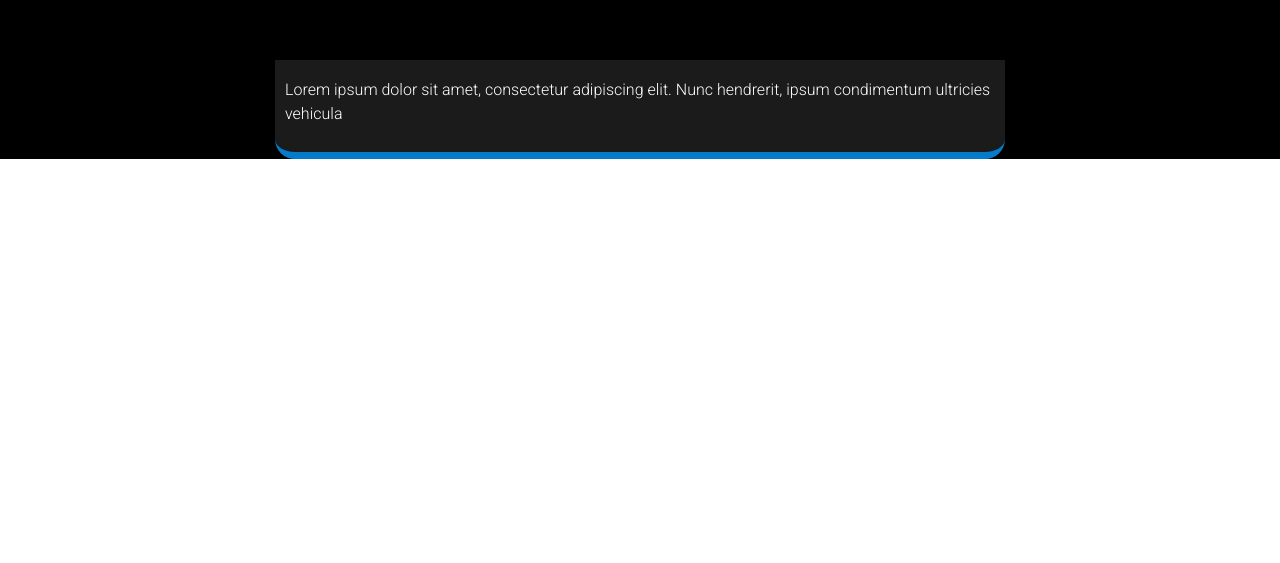
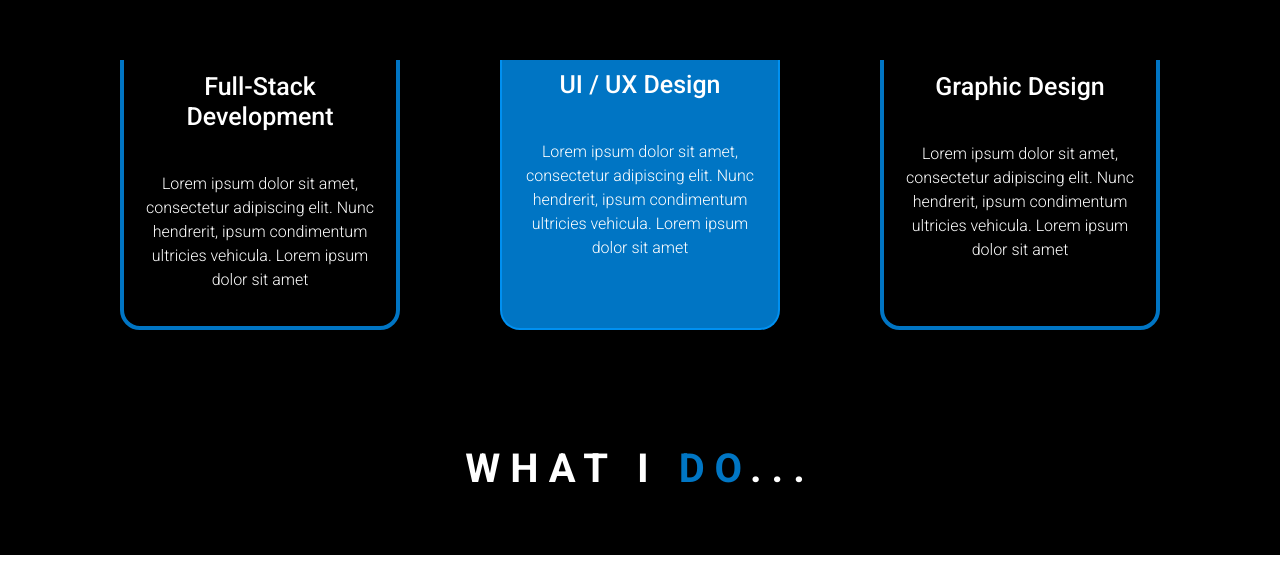
Before and after one commit to Ruchirakavinda/React-Portfolio, a React (Create React App) app: page /about in a window 1280 px wide. Shown: the part 1140-1703 px from the top of the page. Before the commit the page ends 1299 px from the top, so only its background shows below. Built offline with nearby package versions, Linux system fonts and the light colour scheme; a web font is replaced by a local one.

Commit message:
about page update01

```diff
--- a/src/component/about.js
+++ b/src/component/about.js
@@ -28,30 +28,55 @@ function About() {
             </MDBContainer>
 
 
-            <MDBContainer fluid className='aboutrow2' >
+            <MDBContainer fluid className='aboutrow2'>
                <MDBContainer>
                     <MDBRow>
-                        <MDBCol lg='8' md='12' className='mx-auto'>
+                        <MDBCol lg='10' md='12' sm='12' className='mx-auto'>
                         <div className='crd1 mx-auto'>
-                            <h1 className='crdtopic'>Current</h1>
-                            <p className='aboutcont'>Lorem ipsum dolor sit amet, consectetur adipiscing elit. Nunc hendrerit, ipsum condimentum ultricies vehicula</p>
-                        </div>
-                        </MDBCol>
-                        <MDBCol lg='8'  md='12' className='mx-auto'>
-                        <div className='crd1 mx-auto'>
-                            <h1 className='crdtopic'>Current</h1>
-                            <p className='aboutcont'>Lorem ipsum dolor sit amet, consectetur adipiscing elit. Nunc hendrerit, ipsum condimentum ultricies vehicula</p>
-                        </div>
-                        </MDBCol>
-                        <MDBCol lg='8' md='12'  className='mx-auto'>
-                        <div className='crd1 mx-auto'>
-                            <h1 className='crdtopic'>Current</h1>
-                            <p className='aboutcont'>Lorem ipsum dolor sit amet, consectetur adipiscing elit. Nunc hendrerit, ipsum condimentum ultricies vehicula</p>
+                        <MDBContainer>
+                        <MDBRow>
+                            <MDBCol lg='6'>
+                            <h1 className='crdtopic' style={{color:"rgba(0, 153, 255, 0.767)"}}>I AM</h1>
+                            <p className='crdtopic'>PROFESSIONAL FULL-STACK DEVELOPER AND UI /UX AND GRAPHIC DESIGNER</p>
+                            </MDBCol>
+                            <MDBCol lg='6'>
+                            <p className='aboutcont'>Lorem ipsum dolor sit amet, consectetur adipiscing elit. Nunc hendrerit, ipsum condimentum ultricies vehicula. Lorem ipsum dolor sit amet, consectetur adipiscing elit. Nunc hendrerit, ipsum condimentum ultricies vehicula</p>
+                            </MDBCol>
+                        </MDBRow>
+                        </MDBContainer>
                         </div>
                         </MDBCol>
                     </MDBRow>
 
                 </MDBContainer>
+
+                <h1 className='About_main_topic'> WHAT I <span style={{color:"rgba(0, 153, 255, 0.767)"}}>DO</span>...</h1>
+
+                <MDBContainer>
+                    <MDBRow className='d-flex justify-content-center'>
+                        <MDBCol lg='4' md='6' sm='12' className='d-flex justify-content-center'>
+                            <div className='wid_crd1'>
+                            <h1 className='crdtopic'>Full-Stack Development</h1>
+                            <p className='aboutcont'>Lorem ipsum dolor sit amet, consectetur adipiscing elit. Nunc hendrerit, ipsum condimentum ultricies vehicula. Lorem ipsum dolor sit amet</p>
+                            </div>
+                        </MDBCol>
+                        <MDBCol lg='4' md='6' sm='12' className='d-flex justify-content-center'>
+                            <div className='wid_crd2'>
+                            <h1 className='crdtopic'>UI / UX Design</h1>
+                            <p className='aboutcont'>Lorem ipsum dolor sit amet, consectetur adipiscing elit. Nunc hendrerit, ipsum condimentum ultricies vehicula. Lorem ipsum dolor sit amet</p>
+                            </div>
+                        </MDBCol>
+                        <MDBCol lg='4' md='6' sm='12' className='d-flex justify-content-center'>
+                            <div className='wid_crd1'>
+                            <h1 className='crdtopic'>Graphic Design</h1>
+                            <p className='aboutcont'>Lorem ipsum dolor sit amet, consectetur adipiscing elit. Nunc hendrerit, ipsum condimentum ultricies vehicula. Lorem ipsum dolor sit amet</p>
+                            </div>
+                        </MDBCol>
+                    </MDBRow>
+                </MDBContainer>
+
+
+                <h1 className='About_main_topic'> WHAT I <span style={{color:"rgba(0, 153, 255, 0.767)"}}>DO</span>...</h1>
             </MDBContainer>
 
        </>
--- a/src/css/about.css
+++ b/src/css/about.css
@@ -6,10 +6,6 @@
   height: auto;
   background-attachment: fixed;
   padding: 5% 0% 12% 0%;
-}
-
-.aboutrow {
-  height: auto;
 }
 
 .myimg {
@@ -64,23 +60,54 @@
 }
 
 .aboutrow2 {
-  padding-top: 50px;
   background-color: black;
 }
 
 .crd1 {
   width: 100%;
-  background-color: #1b1b1b;
+  background-color: black;
   border-bottom: 7px solid rgba(0, 153, 255, 0.767);
-  padding: 10px;
-  margin-top: 5%;
+  padding: 50px;
   border-radius: 20px;
+  margin-top: -100px;
+  margin-bottom: 100px;
 }
 
 .crdtopic {
-  color: rgba(0, 153, 255, 0.767);
+  color: white;
   font-size: 25px;
-  font-weight: 600;
+  font-weight: 500;
+}
+
+.About_main_topic {
+  color: white;
+  font-size: 40px;
+  font-weight: 900;
+  width: 100%;
+  text-align: center;
+  letter-spacing: 10px;
+  border-radius: -20px;
+  padding: 5%;
+}
+
+.wid_crd1 {
+  width: 80%;
+  border: solid rgba(0, 153, 255, 0.767) 4px;
+  background-color: rgba(0, 0, 0, 0);
+  border-radius: 20px;
+  text-align: center;
+  padding: 10% 5% 5% 5%;
+  margin: 15% 0%;
+}
+
+.wid_crd2 {
+  width: 80%;
+  border: solid rgba(0, 153, 255, 0.767) 2px;
+  background-color: rgba(0, 153, 255, 0.767);
+  border-radius: 20px;
+  text-align: center;
+  padding: 10% 5% 5% 5%;
+  margin: 15% 0%;
 }
 
 @media screen and (max-width: 992px) {
@@ -97,8 +124,8 @@
     width: 80%;
     background-color: #2b2b2b;
     border-bottom: 7px solid rgba(0, 153, 255, 0.767);
-    padding: 10px;
-    margin-top: 5%;
+    padding: 20px;
+    margin-top: 15%;
   }
 }
 
--- a/src/css/about.scss
+++ b/src/css/about.scss
@@ -2,17 +2,14 @@
 
 .aboutmain
 {
-    background-image:linear-gradient(to right ,rgba(0, 0, 0, 0.75)30%,rgba(0, 0, 0, 0.75)100%), url('../img/menuback.jpg');
+    background-image:linear-gradient(to right ,rgba(0, 0, 0, 0.75) 30%,rgba(0, 0, 0, 0.75) 100%), url('../img/menuback.jpg');
     background-size: cover;
     width: 100%;
     height: auto;
     background-attachment: fixed;
     padding: 5% 0% 12% 0%;
 }
-.aboutrow
-{
-    height: auto;
-}
+
 .myimg
 {
     width:280px;
@@ -64,29 +61,63 @@ margin-bottom: 5%;
 }
 .aboutrow2
 {
- padding-top: 50px;
  background-color: black;
 }
 .crd1
 {
     width: 100%;
-    background-color: rgb(27, 27, 27);
+    background-color: rgb(0, 0, 0);
     border-bottom: 7px solid $blue;
-    padding: 10px;
-    margin-top: 5%;
+    padding: 50px;
     border-radius: 20px;
+    margin-top: -100px;
+    margin-bottom: 100px
 }
 .crdtopic
 {
-    color: $blue;
+    color: white;
     font-size: 25px;
-    font-weight: 600;
+    font-weight: 500;
 }
+
+.About_main_topic{
+    color: white;
+    font-size: 40px;
+    font-weight: 900;
+    width: 100%;
+    text-align: center;
+    letter-spacing: 10px;
+    border-radius: -20px;
+    padding: 5%;
+
+}
+
+.wid_crd1{
+ width: 80%;
+ border: solid $blue 4px;
+ background-color: rgba(0, 0, 0, 0);
+ border-radius: 20px;
+ text-align: center;
+ padding: 10% 5% 5% 5%;
+ margin:15% 0%;
+}
+.wid_crd2{
+    width: 80%;
+    border: solid $blue 2px;
+    background-color: $blue;
+    border-radius: 20px;
+    text-align: center;
+    padding: 10% 5% 5% 5%;
+    margin:15% 0%;
+}
+
+
+
 @media screen and (max-width: 992px)
 {
     .aboutmain
 {
-    background-image:linear-gradient(to right ,rgba(0, 0, 0, 0.75)30%,rgba(0, 0, 0, 0.75)100%), url('../img/menuback.jpg');
+    background-image:linear-gradient(to right ,rgba(0, 0, 0, 0.75) 30%,rgba(0, 0, 0, 0.75) 100%), url('../img/menuback.jpg');
     background-size: cover;
     width: 100%;
     height: auto;
@@ -98,8 +129,8 @@ margin-bottom: 5%;
     width: 80%;
     background-color: rgb(43, 43, 43);
     border-bottom: 7px solid $blue;
-    padding: 10px;
-    margin-top: 5%;
+    padding: 20px;
+    margin-top: 15%;
 }
 }
 
```
Also changed, not shown: 1 other file (tests, documents, lock files or other folders).
